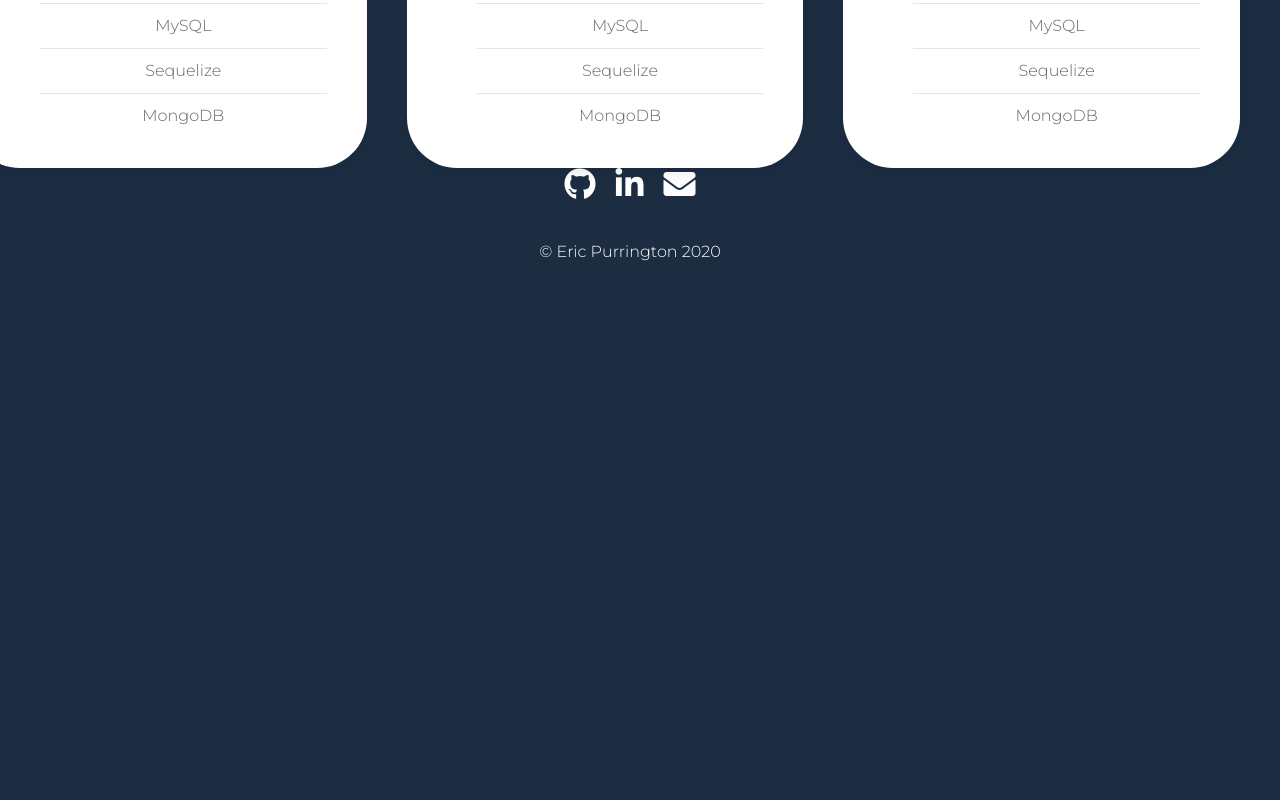
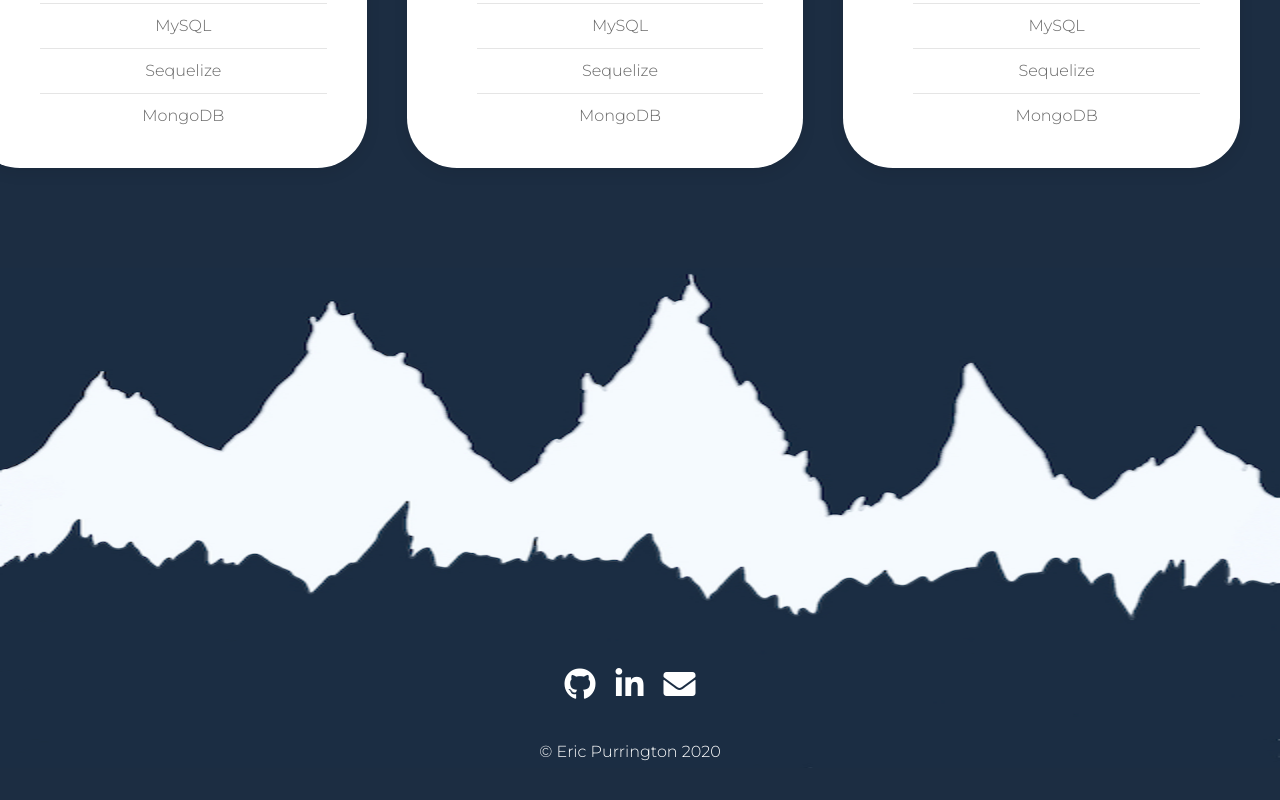
Before and after one commit to eric-purrington/EP-Portfolio, a React (Create React App) app: page / in a window 1280 px wide. Shown: the part 1347-2147 px from the top of the page. Before the commit the page ends 1651 px from the top, so only its background shows below. Built offline with nearby package versions, Linux system fonts and the light colour scheme.

Commit message:
added my mountains as the footer

```diff
--- a/src/components/Footer/index.js
+++ b/src/components/Footer/index.js
@@ -1,8 +1,11 @@
 import React from "react";
 import "./style.css";
+import MyMounts from "../../images/MyMounts.jpg";
 
 function Footer() {
     return (
+        <div>
+            <img className="mountains" src={MyMounts} alt="mybluemountains" />
             <div className="uk-container uk-container-expand footer">
                 <div className="textHolder uk-text-center">
                     <a href="https://github.com/eric-purrington" target="_blank" rel="noopener noreferrer"><i className="fab fa-github fa-2x"></i></a>
@@ -11,6 +14,7 @@
                     <p>&copy; Eric Purrington 2020</p>
                 </div>
             </div>
+        </div>
     )
 }
 
--- a/src/components/Footer/style.css
+++ b/src/components/Footer/style.css
@@ -7,3 +7,11 @@
 .textHolder a i:hover {
     color: #21e6c1;
 }
+
+.mountains {
+    margin-bottom: -100px;
+    width: 100%;
+    max-height: 500px;
+    z-index: -99;
+    margin-top: 100px;
+}
```
Also changed, not shown: src/images/MyMounts.jpg (added). Lines whose indentation alone changed are shown as unchanged.
